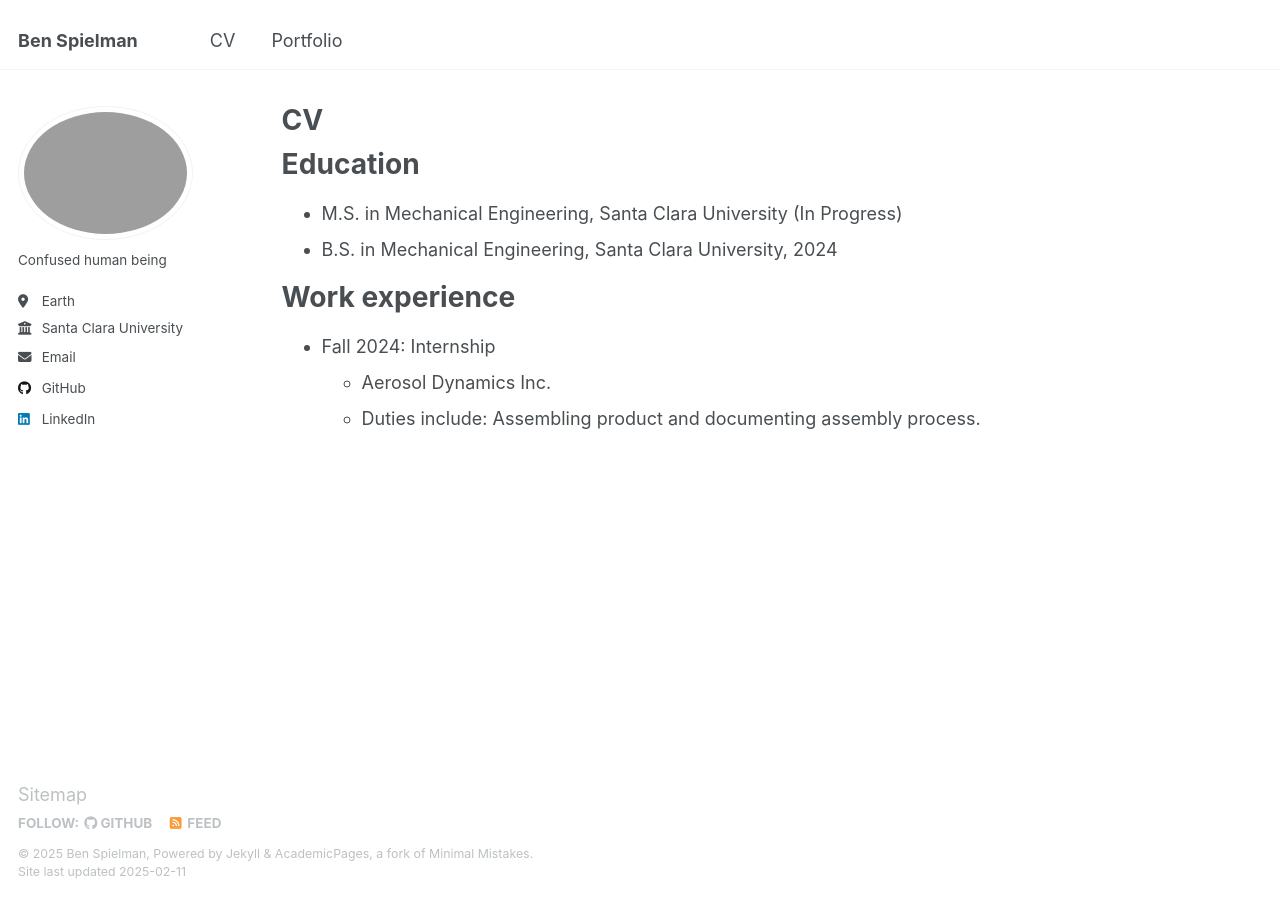
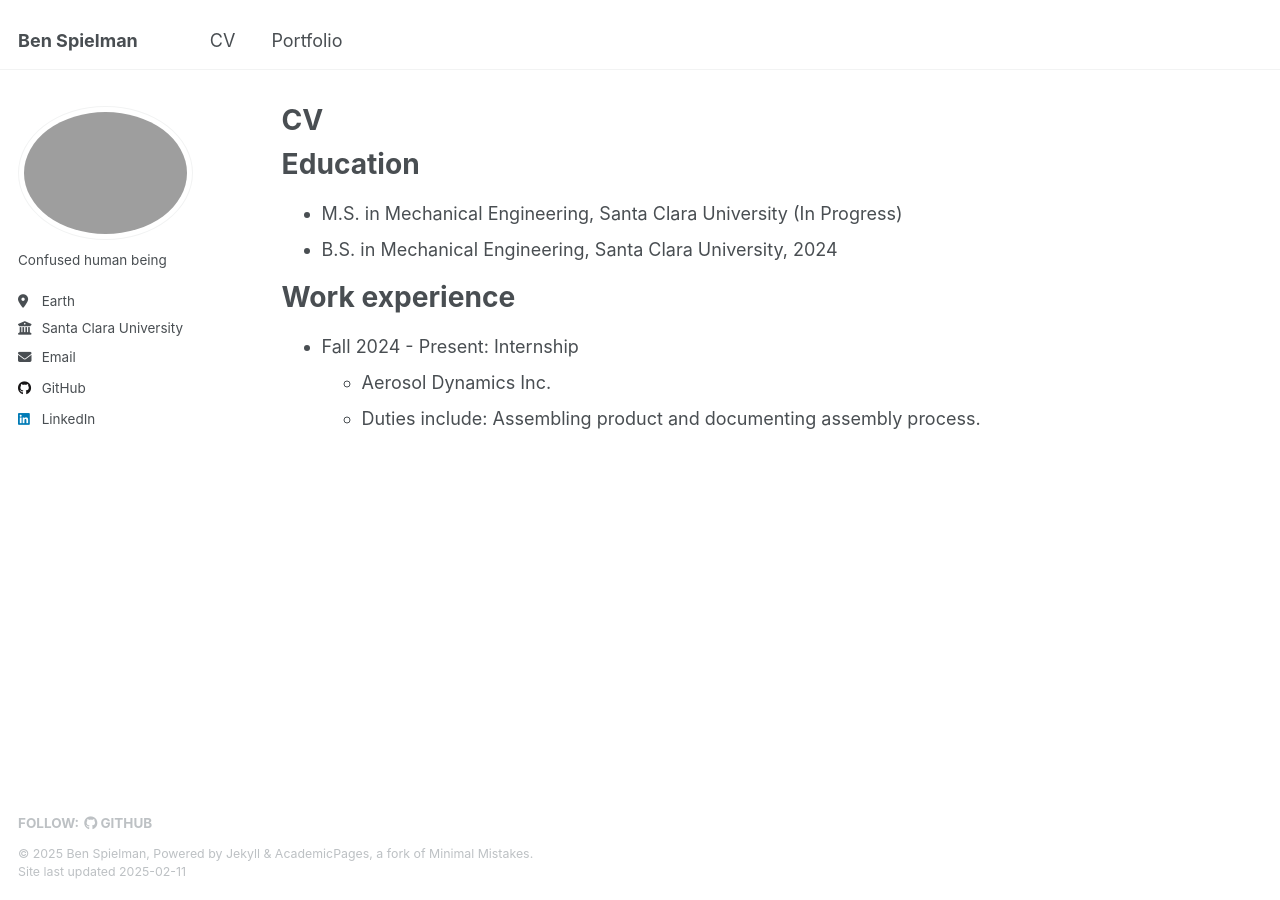
Before and after one commit to pizza496/pizza496.github.io, a Jekyll site: the page built from _pages/cv.md, in a window 1280 px wide. Built offline with Jekyll 4.4.1, drawn with Linux system fonts in a browser that asks for light colours.

Commit message:
Minor update

```diff
--- a/_config.yml
+++ b/_config.yml
@@ -118,7 +118,7 @@ staticman:
       options:
         format           : "iso8601" # "iso8601" (default), "timestamp-seconds", "timestamp-milliseconds"
 atom_feed:
-  hide                   : false     # change to true to hide the RSS feed in the footer
+  hide                   : true     # change to true to hide the RSS feed in the footer
   path                   : # blank (default) uses feed.xml
 
 
--- a/_includes/footer/custom.html
+++ b/_includes/footer/custom.html
@@ -1,3 +1,3 @@
 <!-- start custom footer snippets -->
-<a href="/sitemap/">Sitemap</a>
+<!-- <a href="/sitemap/">Sitemap</a> -->
 <!-- end custom footer snippets -->
--- a/_pages/cv.md
+++ b/_pages/cv.md
@@ -16,6 +16,6 @@ Education
 
 Work experience
 ======
-* Fall 2024: Internship
+* Fall 2024 - Present: Internship
   * Aerosol Dynamics Inc.
   * Duties include: Assembling product and documenting assembly process.
```
Also changed, not shown: 2 other files.
